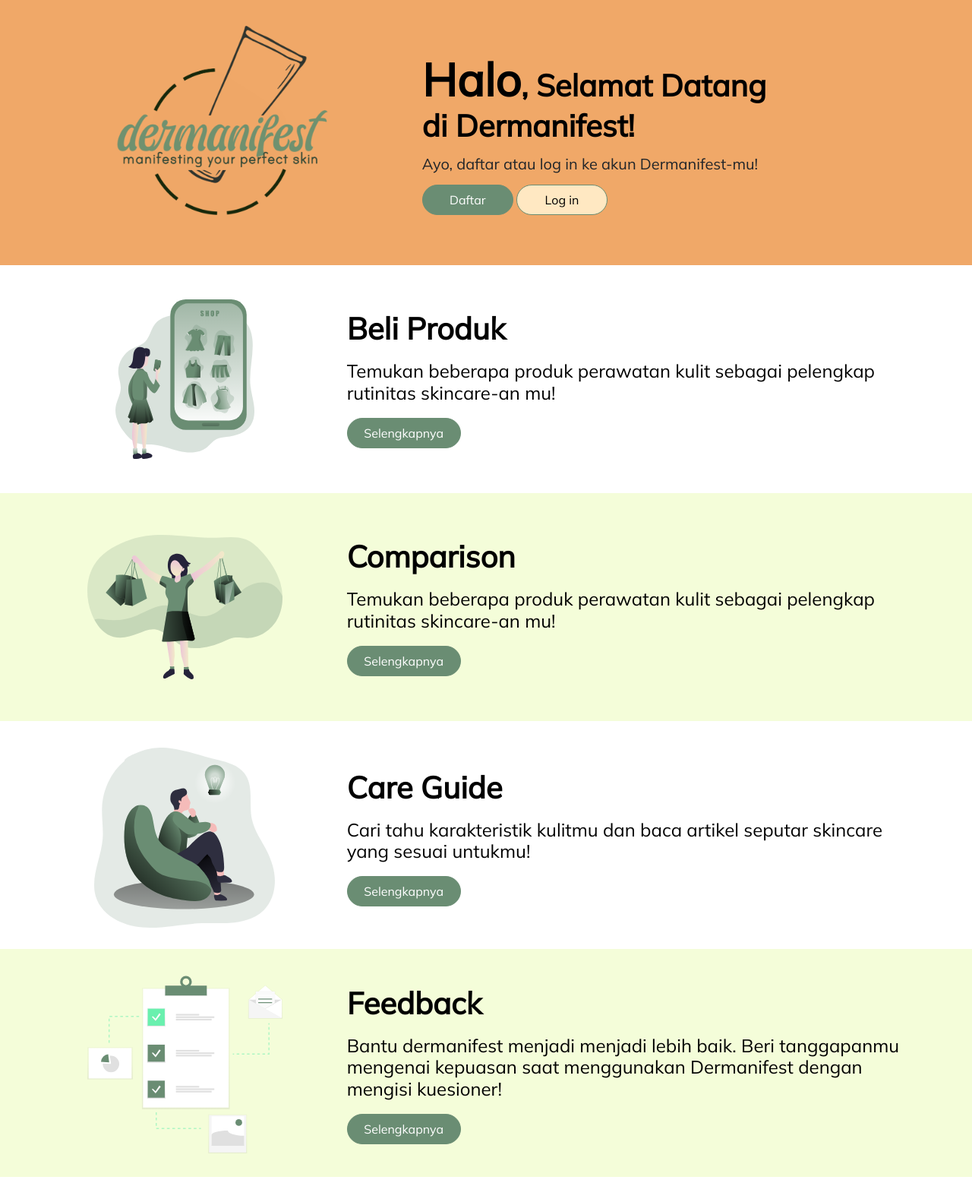
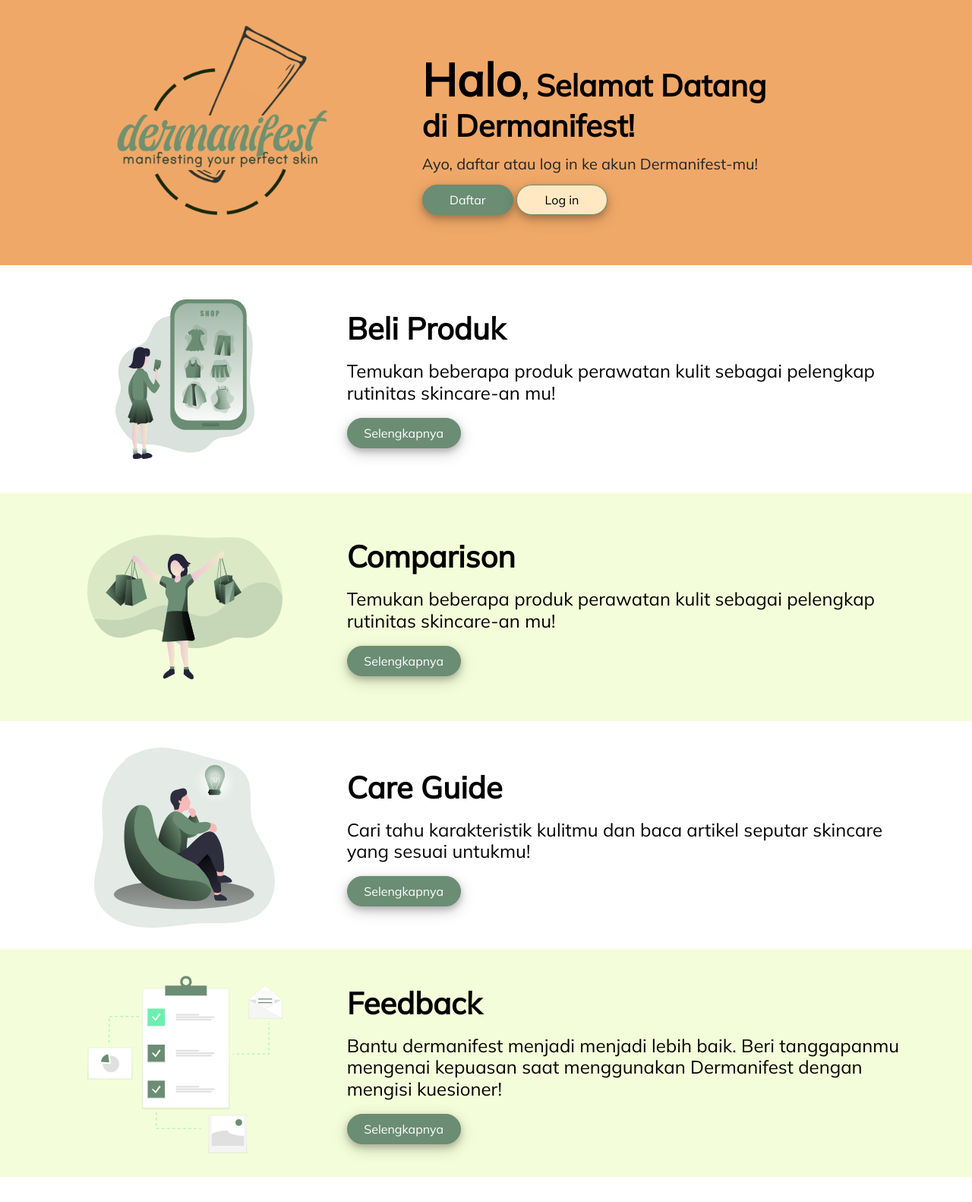
Before and after one commit to teamh-ilkom19unj/DERMANIFEST, a PHP site: page /landing.html in a window 1280 px wide. Shown: the part 61-1643 px from the top of the page at 76% size. Run offline with PHP 8.4, Linux system fonts and the light colour scheme; some libraries are stand-ins or nearby versions.

Commit message:
Update landing.css
updated button stylesss

```diff
--- a/webpage/user/landing/landing.css
+++ b/webpage/user/landing/landing.css
@@ -254,6 +254,14 @@ background: linear-gradient(180deg, rgba(240,168,104,1) 45%, rgba(241,176,119,1)
 	font-family: 'Sacramento', cursive;
 }
 
+button{
+	box-shadow: 0 4px 8px 0 rgba(0, 0, 0, 0.2), 0 6px 20px 0 rgba(0, 0, 0, 0.19);
+}
+
+button:hover{
+	box-shadow: inset 0px 0px 10px rgba(0,0,0,0.3);
+}
+
 /*====================================[C O N T E N T]===========================================*/
 
 
```
